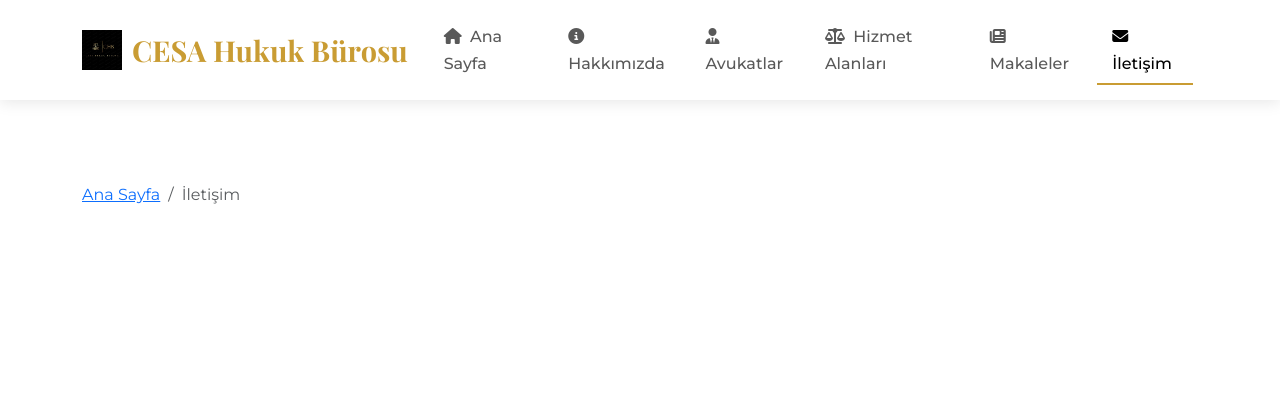
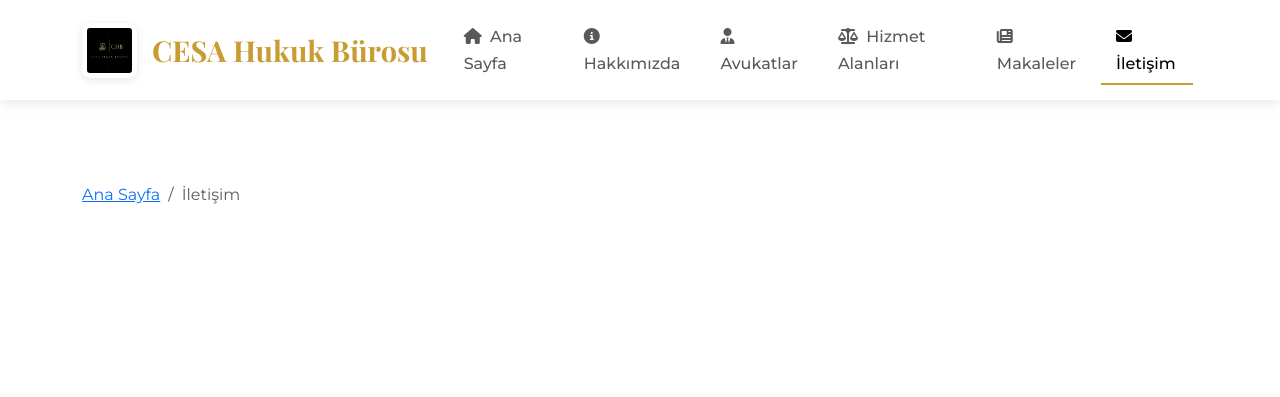
Before and after one commit to ismail2356/cesa-hukuk-burosu, a Django app: page /iletisim/ in a window 1280 px wide. Shown: the top 397 px of the page. Run offline with Django 4.2, Linux system fonts and the light colour scheme; data that the repository does not hold is empty; some libraries are stand-ins or nearby versions.

Commit message:
Logo güncellemeleri

```diff
--- a/templates/base.html
+++ b/templates/base.html
@@ -29,11 +29,16 @@
     <meta name="yandex-verification" content="{{ site_settings.yandex_verification }}">
     {% endif %}
 
-    <!-- Favicon -->
-    <link rel="icon" type="image/png" sizes="32x32" href="{% load static %}{% static 'img/logo.png' %}">
-    <link rel="icon" type="image/png" sizes="16x16" href="{% load static %}{% static 'img/logo.png' %}">
-    <link rel="apple-touch-icon" sizes="180x180" href="{% load static %}{% static 'img/logo.png' %}">
-    <link rel="shortcut icon" href="{% load static %}{% static 'img/logo.png' %}">
+    <!-- Favicon - Gelişmiş Konfigürasyon -->
+    <link rel="icon" type="image/x-icon" href="{% load static %}{% static 'img/favicon.ico' %}">
+    <link rel="icon" type="image/png" sizes="16x16" href="{% load static %}{% static 'img/favicon-16x16.png' %}">
+    <link rel="icon" type="image/png" sizes="32x32" href="{% load static %}{% static 'img/favicon-32x32.png' %}">
+    <link rel="icon" type="image/png" sizes="48x48" href="{% load static %}{% static 'img/favicon-48x48.png' %}">
+    <link rel="apple-touch-icon" sizes="180x180" href="{% load static %}{% static 'img/apple-touch-icon.png' %}">
+    <link rel="shortcut icon" type="image/x-icon" href="{% load static %}{% static 'img/favicon.ico' %}">
+
+    <!-- Web App Manifest -->
+    <link rel="manifest" href="{% load static %}{% static 'img/site.webmanifest' %}">
 
     <!-- Open Graph / Facebook Meta -->
     <meta property="og:type" content="{% block og_type %}website{% endblock %}">
@@ -107,18 +112,34 @@
             color: var(--primary-color);
         }
 
-        .navbar-brand img {
-            height: 40px;
-            margin-right: 10px;
-            transition: var(--transition);
+        .navbar-logo {
+            height: 55px;
+            width: auto;
+            margin-right: 15px;
+            border-radius: 8px;
+            transition: all 0.3s ease;
+            box-shadow: 0 2px 8px rgba(0, 0, 0, 0.1);
+            background: white;
+            padding: 5px;
         }
 
-        .navbar-brand:hover img {
+        .navbar-brand:hover .navbar-logo {
             transform: scale(1.05);
+            box-shadow: 0 4px 15px rgba(0, 0, 0, 0.2);
         }
 
         .navbar-brand span {
             color: var(--secondary-color);
+        }
+
+        .footer-logo {
+            height: 60px;
+            width: auto;
+            margin-right: 15px;
+            border-radius: 8px;
+            background: white;
+            padding: 5px;
+            box-shadow: 0 2px 8px rgba(255, 255, 255, 0.1);
         }
 
         .nav-link {
@@ -357,9 +378,10 @@
                 font-size: 1.5rem;
             }
 
-            .navbar-brand img {
-                height: 35px;
-                margin-right: 8px;
+            .navbar-logo {
+                height: 45px;
+                margin-right: 12px;
+                padding: 3px;
             }
 
             section {
--- a/templates/includes/footer.html
+++ b/templates/includes/footer.html
@@ -4,7 +4,7 @@
         <div class="row">
             <div class="col-lg-4 col-md-6 mb-4" data-aos="fade-up" data-aos-delay="100">
                 <div class="d-flex align-items-center mb-3">
-                    <img src="{% static 'img/logo.png' %}" alt="CESA Hukuk Bürosu Logo" style="height: 50px; margin-right: 15px;">
+                    <img src="{% static 'img/logo.png' %}" alt="CESA Hukuk Bürosu Logo" class="footer-logo">
                     <h5 class="mb-0">CESA Hukuk Bürosu</h5>
                 </div>
                 <p>Hukukun evrensel ilkelerine bağlı kalarak, teknolojik gelişmeleri ve toplumsal dönüşümleri sürekli takip ediyor; her dosyamızda yüksek sorumluluk bilinciyle hareket ediyoruz.</p>
--- a/templates/includes/header.html
+++ b/templates/includes/header.html
@@ -3,7 +3,7 @@
     <div class="container">
         <a class="navbar-brand d-flex align-items-center" href="{% url 'core:home' %}">
             <!-- Logo -->
-            <img src="{% static 'img/logo.png' %}" alt="CESA Hukuk Bürosu Logo" style="height: 40px; margin-right: 10px;">
+            <img src="{% static 'img/logo.png' %}" alt="CESA Hukuk Bürosu Logo" class="navbar-logo">
             <span class="fw-bold">CESA <span>Hukuk Bürosu</span></span>
         </a>
 
```
Also changed, not shown: static/img/site.webmanifest (added), 5 other files.
